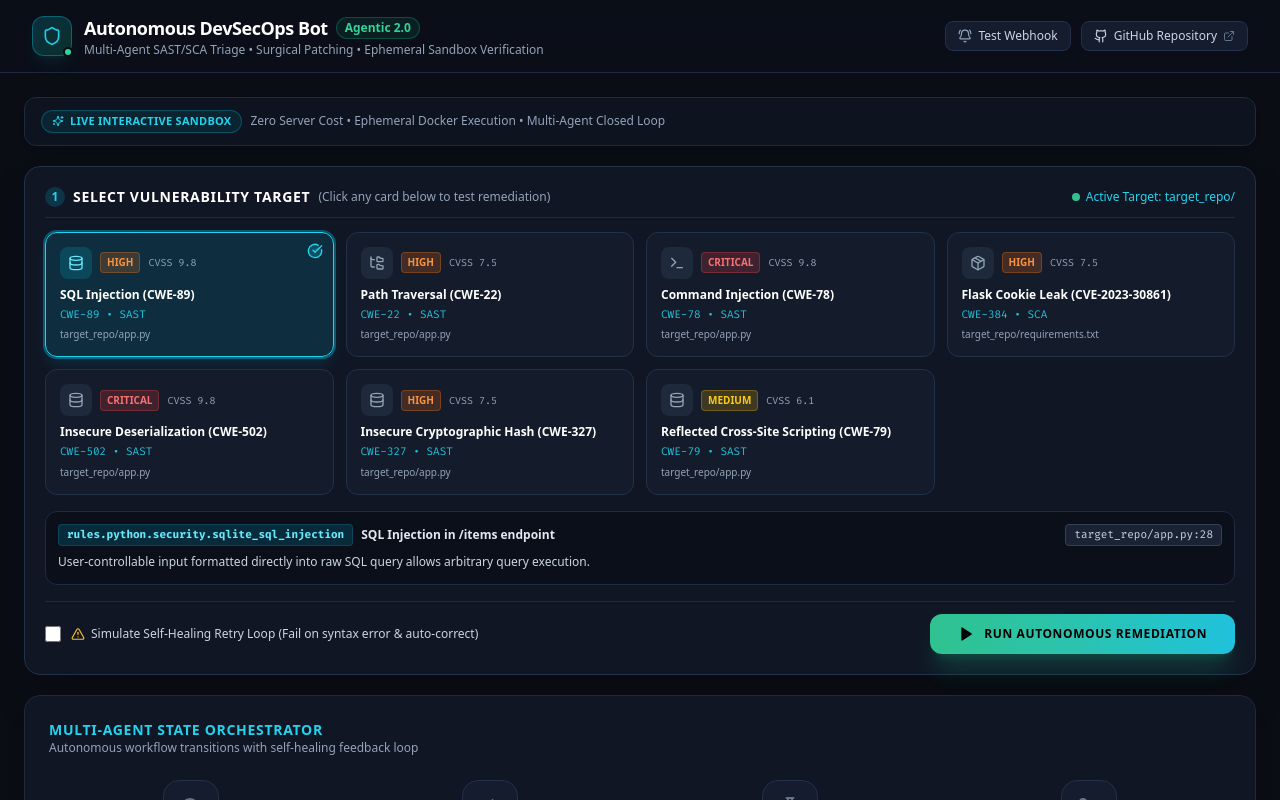
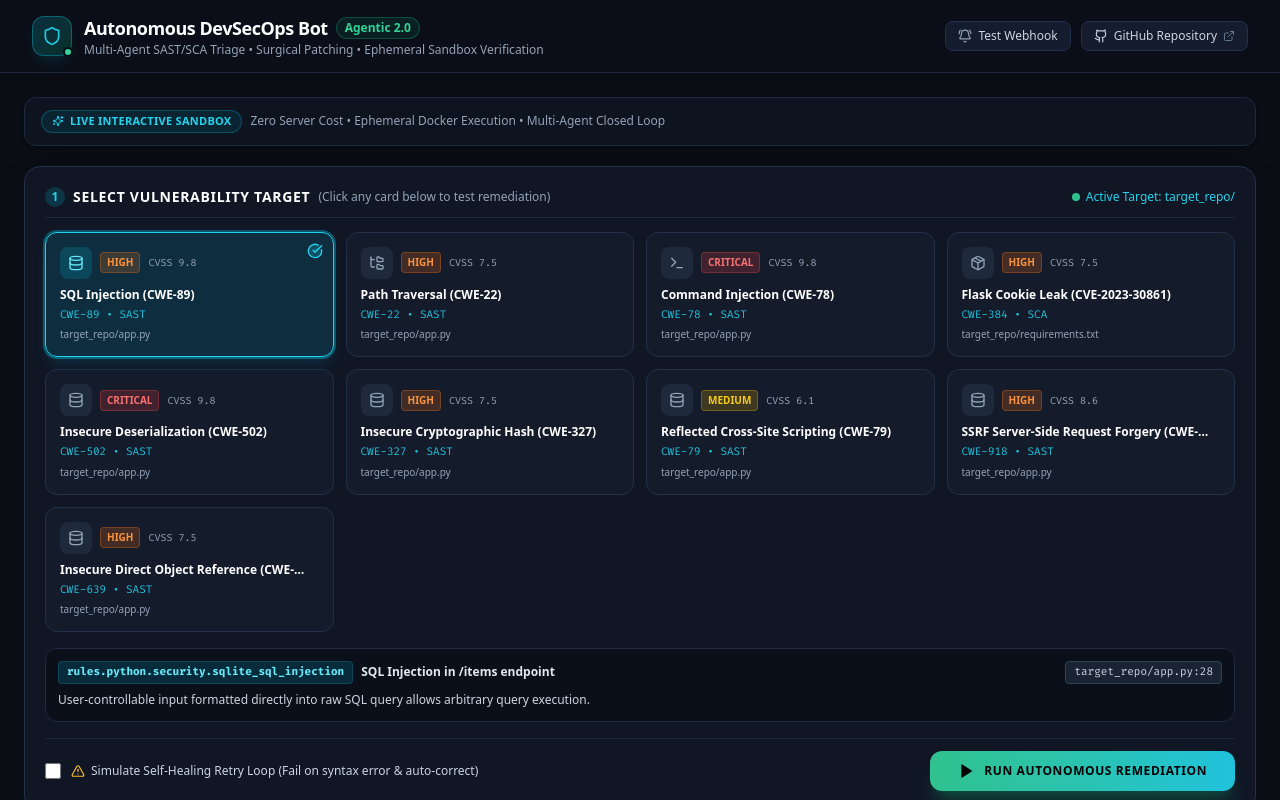
Before and after one commit to ravishkarathnayaka/Autonomous-Agentic-Patching-DevSecOps-Remediation-Bot, a React (Vite) app in the folder web/: page / in a window 1280 px wide. Shown: the top 800 px of the page. Built offline with nearby package versions, Linux system fonts and the light colour scheme.

Commit message:
feat(web): add SSRF (CWE-918) and IDOR (CWE-639) remediation scenarios to web portal

```diff
--- a/web/src/data/scenarios.ts
+++ b/web/src/data/scenarios.ts
@@ -311,5 +311,85 @@ def search():
 -    return f"<h1>Search Results for: {query}</h1><p>No results found.</p>"
 +    return f"<div>{query}</div>"`,
     remediationExplanation: 'Escaped HTML entities in untrusted query parameter using html.escape() to prevent script tag injection and browser context hijacking.'
+  },
+  {
+    id: 'ssrf',
+    name: 'SSRF Server-Side Request Forgery (CWE-918)',
+    icon: 'Globe',
+    category: 'SAST',
+    finding: {
+      id: 'semgrep-ssrf-fetch-01',
+      scanner: 'semgrep',
+      type: 'SAST',
+      ruleId: 'rules.python.security.ssrf_fetch',
+      title: 'Server-Side Request Forgery in /fetch-url',
+      description: 'Arbitrary URL fetched by server enables accessing cloud metadata (169.254.169.254) and internal services.',
+      severity: 'HIGH',
+      cwe: ['CWE-918'],
+      cvss: 8.6,
+      filePath: 'target_repo/app.py',
+      startLine: 110,
+      endLine: 112,
+      vulnerableCode: '    target = request.args.get("url")\n    resp = requests.get(target)',
+      astContext: 'Function: fetch_url() | Lines: 108-115\nImports: import requests, urllib.parse'
+    },
+    initialSourceCode: `@app.route("/fetch-url", methods=["GET"])
+def fetch_url():
+    target = request.args.get("url", "")
+    resp = requests.get(target)
+    return resp.text`,
+    passingPatchDiff: `--- a/target_repo/app.py
++++ b/target_repo/app.py
+@@ -110,2 +110,5 @@
+-    resp = requests.get(target)
++    parsed = urllib.parse.urlparse(target)
++    if parsed.scheme not in ("http", "https") or parsed.hostname in ("127.0.0.1", "localhost", "169.254.169.254"):
++        return "Forbidden host", 403
++    resp = requests.get(target, timeout=5, allow_redirects=False)`,
+    failingPatchDiff: `--- a/target_repo/app.py
++++ b/target_repo/app.py
+@@ -110,1 +110,1 @@
+-    resp = requests.get(target)
++    resp = requests.get(target, allow_redirects=True)`,
+    remediationExplanation: 'Enforced URL scheme validation, blocked loopback and cloud metadata endpoints, and disabled recursive HTTP redirects.'
+  },
+  {
+    id: 'idor',
+    name: 'Insecure Direct Object Reference (CWE-639)',
+    icon: 'Key',
+    category: 'SAST',
+    finding: {
+      id: 'semgrep-idor-user-doc-01',
+      scanner: 'semgrep',
+      type: 'SAST',
+      ruleId: 'rules.python.security.idor_authorization',
+      title: 'Missing authorization check on document access',
+      description: 'Document record retrieved directly by primary key without validating current user ownership.',
+      severity: 'HIGH',
+      cwe: ['CWE-639'],
+      cvss: 7.5,
+      filePath: 'target_repo/app.py',
+      startLine: 125,
+      endLine: 128,
+      vulnerableCode: '    doc = db.query(Document).filter_by(id=doc_id).first()',
+      astContext: 'Function: get_doc(doc_id) | Lines: 122-132\nImports: from flask_login import current_user'
+    },
+    initialSourceCode: `@app.route("/documents/<int:doc_id>", methods=["GET"])
+def get_doc(doc_id):
+    doc = db.query(Document).filter_by(id=doc_id).first()
+    return jsonify(doc.to_dict())`,
+    passingPatchDiff: `--- a/target_repo/app.py
++++ b/target_repo/app.py
+@@ -125,2 +125,4 @@
+-    doc = db.query(Document).filter_by(id=doc_id).first()
++    doc = db.query(Document).filter_by(id=doc_id, owner_id=current_user.id).first()
++    if not doc:
++        abort(404)`,
+    failingPatchDiff: `--- a/target_repo/app.py
++++ b/target_repo/app.py
+@@ -125,1 +125,1 @@
+-    doc = db.query(Document).filter_by(id=doc_id).first()
++    doc = db.query(Document).get(doc_id)`,
+    remediationExplanation: 'Scope database query with owner_id matching authenticated user session to enforce multi-tenant tenant isolation.'
   }
 ];
```
